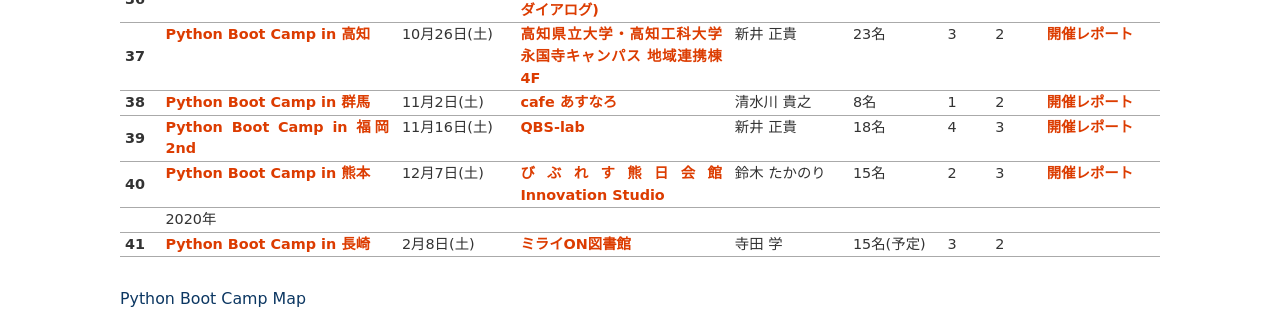
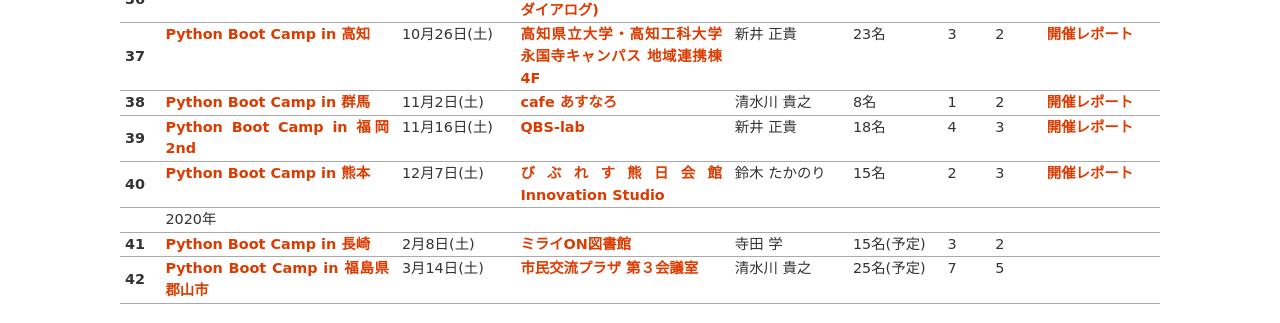
Before and after one commit to pyconjp/www.pycon.jp, a Sphinx documentation site: the page built from source/support/bootcamp.rst, in a window 1280 px wide and 900 px high, scrolled down 3576 px, cut to the strip 0-323 px from the top of the window. Built offline with Sphinx 7.4.7, drawn with Linux system fonts in a browser that asks for light colours.

Commit message:
add pycamp fukushima koriyama

```diff
--- a/source/support/bootcamp.rst
+++ b/source/support/bootcamp.rst
@@ -550,6 +550,15 @@
      - 3
      - 2
      -
+   * - 42
+     - `Python Boot Camp in 福島県郡山市 <https://pyconjp.connpass.com/event/159583/>`__
+     - 3月14日(土)
+     - `市民交流プラザ 第３会議室 <http://www.big-i.co.jp/>`_
+     - 清水川 貴之
+     - 25名(予定)
+     - 7
+     - 5
+     -
 
 Python Boot Camp Map
 --------------------
```
Also changed, not shown: other parts of source/support/bootcamp.rst (+1 -1 lines).
